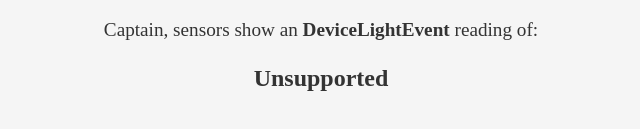
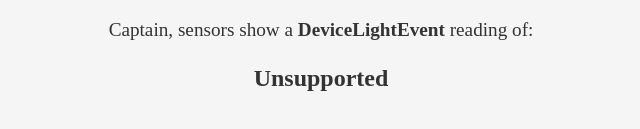
Before and after one commit to greywillfade/light-level, a plain HTML site: page index.html in a window 1280 px wide. Shown: the part 311-440 px from the top of the page, 319-959 px from the left. Drawn offline with Linux system fonts and the light colour scheme; a web font is replaced by a local one.

Commit message:
Fixed typo in reading level output

```diff
--- a/index.html
+++ b/index.html
@@ -19,7 +19,7 @@
     <span class="icon-brightness"></span>
 </span>
 
-<p>Captain, sensors show an <b>DeviceLightEvent</b> reading of:</p>
+<p>Captain, sensors show a <b>DeviceLightEvent</b> reading of:</p>
 <p id="devicelightresult">Unsupported</p>
 
 </div>
```
